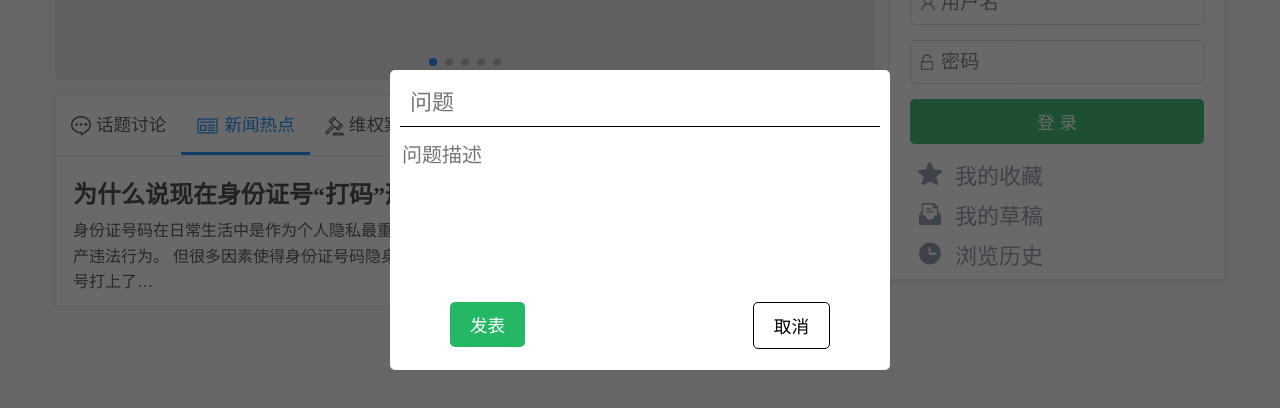
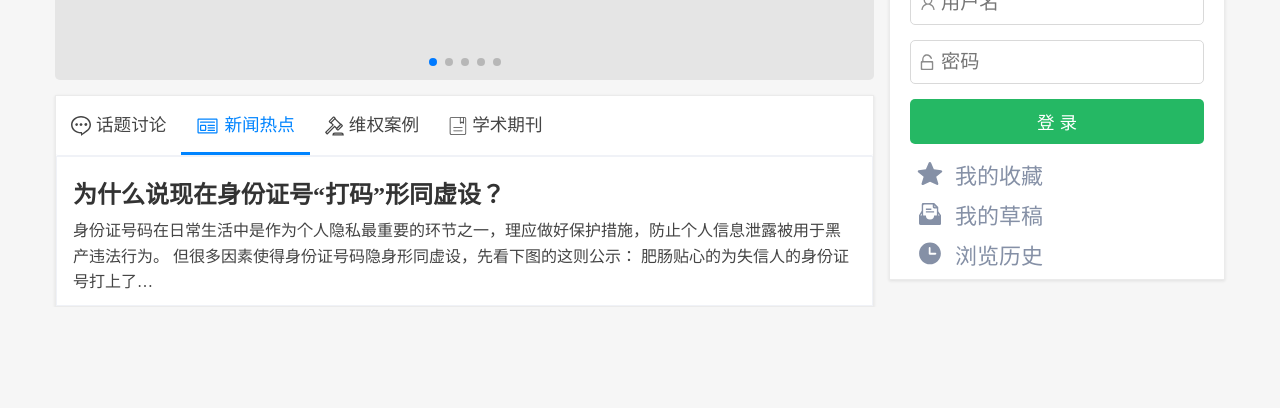
Before and after one commit to chenxi-alt/dhbox-frontend, a Next.js app: page /forum/news in a window 1280 px wide. Shown: the part 180-588 px from the top of the page. Built offline with nearby package versions, Linux system fonts and the light colour scheme.

Commit message:
完成发表话题接口

```diff
--- a/components/forum/QuestionInputModal.js
+++ b/components/forum/QuestionInputModal.js
@@ -1,3 +1,4 @@
+import {useState} from 'react'
 import axios from 'axios'
 import styled from "styled-components";
 
@@ -11,6 +12,7 @@ const Container = styled.div`
     display: flex;
     align-items: center;
     background: rgba(26,26,26,0.65);
+    visibility: ${props => props.visible ? 'visible' : 'hidden'};
 `
 
 const ModalContainer = styled.div`
@@ -92,13 +94,40 @@ const Button = styled.button`
  * 话题输入对话框
  */
 const QuestionInputModal = props => {
+
+    const [title, setTitle] = useState('')
+    const [description, setDescription] = useState('')
+
+    const publish = () => {
+        if (title === '') {
+            alert('标题不能为空')
+        } else {
+            axios.post('/api/topic', {
+                title,
+                description
+            }, {
+                headers: {
+                    Token: localStorage.getItem('Token')
+                }
+            }).then(resp => {
+                if (resp.data.code !== 200) {
+                    alert(resp.data.msg)
+                } else {
+                    location = '/forum'
+                }
+            }).catch(err => {
+            })
+        }
+    }
+
     return (
-        <Container>
+        <Container visible={props.visible}>
             <ModalContainer>
-                <TitleInput placeholder={'问题'}/>
-                <DescriptionInput placeholder={'问题描述'}/>
-                <PositiveButton>发表</PositiveButton>
-                <Button>取消</Button>
+                <TitleInput placeholder={'问题'} value={title} onChange={e => setTitle(e.target.value)}/>
+                <DescriptionInput placeholder={'问题描述'} value={description}
+                                  onChange={e => setDescription(e.target.value)}/>
+                <PositiveButton onClick={publish}>发表</PositiveButton>
+                <Button onClick={props.onCancel}>取消</Button>
             </ModalContainer>
         </Container>
     )
--- a/components/forum/SiderBarUserInfo.js
+++ b/components/forum/SiderBarUserInfo.js
@@ -37,7 +37,7 @@ const UserOperationContainer = styled.div`
 const UserOperation = props => {
     return (
         <UserOperationContainer>
-            <OperationContainer>
+            <OperationContainer onClick={props.onClick}>
                 <svg viewBox="0 0 1024 1024" width="35" height="35">
                     <path
                         d="M476.021333 544h63.424l8.533334-64h-63.424l-8.533334 64z m-8.533333 64l-9.098667 68.224a32 32 0 0 1-63.445333-8.448L402.912 608H352a32 32 0 0 1 0-64h59.445333l8.533334-64H352a32 32 0 0 1 0-64h76.512l9.098667-68.224a32 32 0 0 1 63.445333 8.448L493.088 416h63.424l9.098667-68.224a32 32 0 0 1 63.445333 8.448L621.088 416H672a32 32 0 0 1 0 64h-59.445333l-8.533334 64H672a32 32 0 0 1 0 64h-76.512l-9.098667 68.224a32 32 0 0 1-63.445333-8.448L530.912 608h-63.424zM157.568 751.296c-11.008-18.688-18.218667-31.221333-21.802667-37.909333A424.885333 424.885333 0 0 1 85.333333 512C85.333333 276.362667 276.362667 85.333333 512 85.333333s426.666667 191.029333 426.666667 426.666667-191.029333 426.666667-426.666667 426.666667a424.778667 424.778667 0 0 1-219.125333-60.501334 2786.56 2786.56 0 0 0-20.053334-11.765333l-104.405333 28.48c-23.893333 6.506667-45.802667-15.413333-39.285333-39.296l28.437333-104.288z m65.301333 3.786667l-17.258666 63.306666 63.306666-17.258666a32 32 0 0 1 24.522667 3.210666 4515.84 4515.84 0 0 1 32.352 18.944A360.789333 360.789333 0 0 0 512 874.666667c200.298667 0 362.666667-162.368 362.666667-362.666667S712.298667 149.333333 512 149.333333 149.333333 311.701333 149.333333 512c0 60.586667 14.848 118.954667 42.826667 171.136 3.712 6.912 12.928 22.826667 27.370667 47.232a32 32 0 0 1 3.338666 24.714667z"
@@ -48,11 +48,10 @@ const UserOperation = props => {
                 </div>
             </OperationContainer>
             <OperationContainer>
-                <svg t="1583489760724" className="icon" viewBox="0 0 1024 1024" version="1.1"
-                     xmlns="http://www.w3.org/2000/svg" p-id="6191" width="33" height="33">
+                <svg viewBox="0 0 1024 1024" width="33" height="33">
                     <path
                         d="M377.6 947.2l-48-48h361.6l-48 48c-70.4 73.6-192 73.6-265.6 0zM832 492.8v-115.2c0-166.4-128-304-288-320v-3.2c0-19.2-12.8-32-32-32s-32 12.8-32 32v3.2c-163.2 16-288 153.6-288 320v115.2c0 131.2-44.8 262.4-128 364.8h896c-83.2-102.4-128-233.6-128-364.8z m-576 0v-115.2c0-134.4 99.2-243.2 230.4-256l28.8-3.2 22.4 3.2c131.2 12.8 230.4 121.6 230.4 256v115.2c0 105.6 25.6 208 73.6 300.8H182.4C230.4 700.8 256 598.4 256 492.8z"
-                        fill="#8590a6" p-id="6192"></path>
+                        fill="#8590a6"/>
                 </svg>
                 <div>
                     消息
@@ -70,7 +69,7 @@ const UserInfo = props => {
     return (
         <Container>
             <Avatar/>
-            <UserOperation/>
+            <UserOperation onClick={props.onClick}/>
         </Container>
     )
 }
--- a/components/forum/index.js
+++ b/components/forum/index.js
@@ -49,8 +49,12 @@ const RightContainer = styled.div`
 
 const Forum = props => {
 
+
+    // 话题输入框
+    const [visible, setVisible] = useState(false)
+
     const [isLogin, setLogin] = useState(props.isLogin)
-    let component = isLogin ? <UserInfo/> : <LoginBox/>
+    let component = isLogin ? <UserInfo onClick={() => setVisible(true)}/> : <LoginBox/>
 
     return (
         <div>
@@ -74,7 +78,7 @@ const Forum = props => {
                     <NavList/>
                 </RightContainer>
             </MainContainer>
-            <QuestionInputModal/>
+            <QuestionInputModal visible={visible} onCancel={() => setVisible(false)}/>
             <style jsx global>{`
                 html, body {
                     margin: 0;
```
